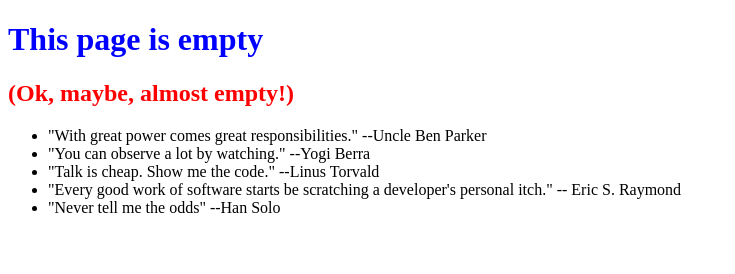
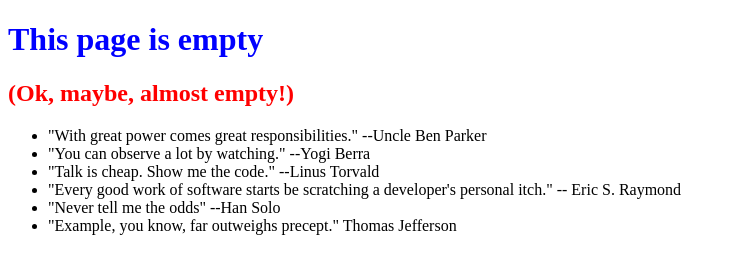
Before and after one commit to dwminto/04openSAPGIT, a plain HTML site: page index.html in a window 1280 px wide. Shown: the whole page, without its empty margins (0-735 px from the left). Drawn offline with Linux system fonts and the light colour scheme.

Commit message:
Added Thomas Jefferson quote

```diff
--- a/index.html
+++ b/index.html
@@ -14,6 +14,7 @@
             <li>"Talk is cheap. Show me the code." --Linus Torvald </li>
             <li>"Every good work of software starts be scratching a developer's personal itch." -- Eric S. Raymond</li>
             <li>"Never tell me the odds" --Han Solo</li>
+            <li>"Example, you know, far outweighs precept." Thomas Jefferson</li>
         </ul>
     </body>
 </html>
```
